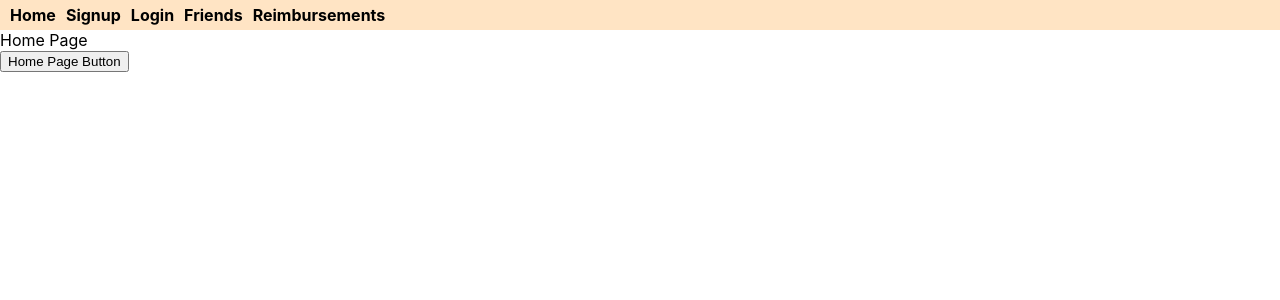
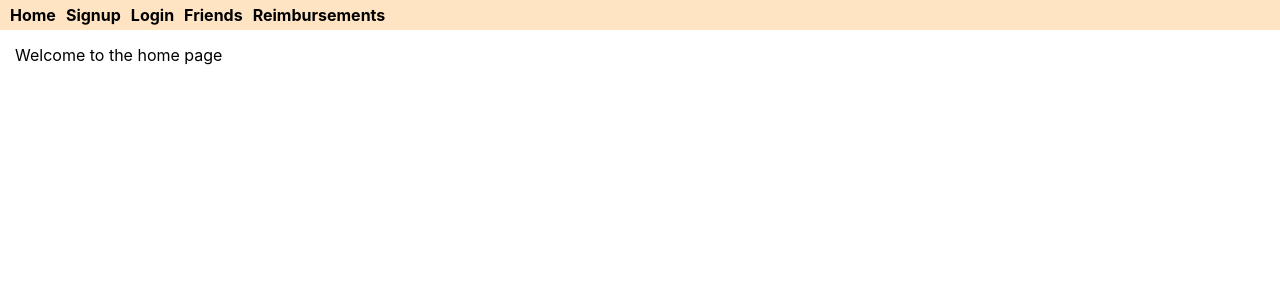
Before and after one commit to PaulFranklin709/Practice-Project-Frontend, a React (Create React App) app: page / in a window 1280 px wide. Shown: the top 300 px of the page. Built offline with nearby package versions, Linux system fonts and the light colour scheme.

Commit message:
Update HomePage.tsx

```diff
--- a/src/pages/HomePage.tsx
+++ b/src/pages/HomePage.tsx
@@ -1,13 +1,9 @@
-import { useNavigate } from "react-router-dom";
 import "../index.css";
 
 export default function HomePage() {
-    const navigate = useNavigate();
     return (
-        <div>
-            Home Page
-            <br/>
-            <button onClick={() => navigate("/")}>Home Page Button</button>
+        <div className="page">
+            Welcome to the home page
         </div>
     );
 }
```
